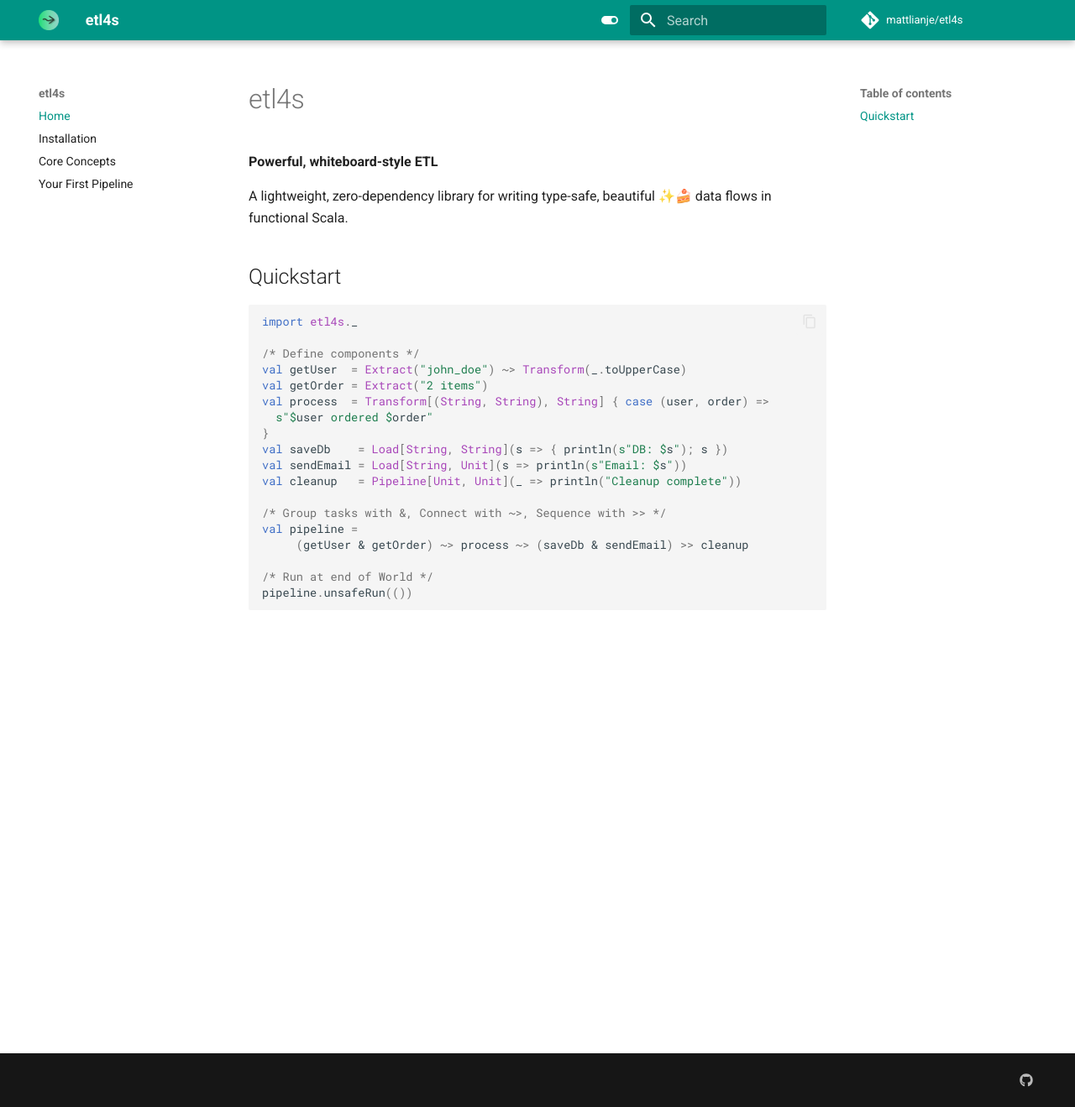
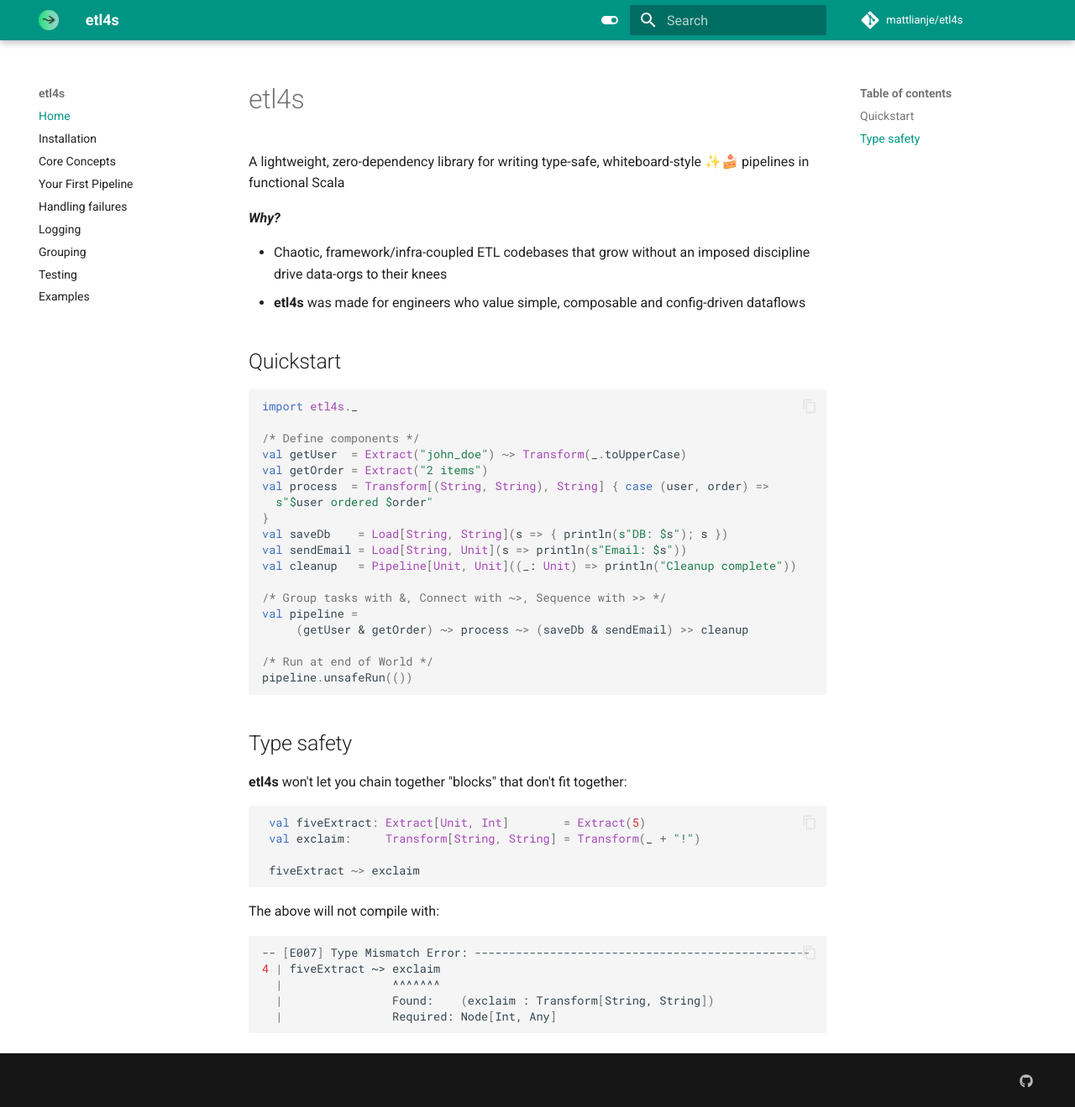
Before and after one commit to mattlianje/etl4s, an MkDocs documentation site: the page built from docs/index.md, in a window 1280 px wide and 1319 px high. Shown: the whole window at 84% size. Built offline with MkDocs 1.6.1 and Material for MkDocs 9.7.7, drawn with Linux system fonts in a browser that asks for light colours; comment, search, counter and statistics services are not loaded.

Commit message:
feat: update site

````diff
--- a/docs/index.md
+++ b/docs/index.md
@@ -1,8 +1,11 @@
 # etl4s
 
-**Powerful, whiteboard-style ETL**
+A lightweight, zero-dependency library for writing type-safe, whiteboard-style ✨🍰 pipelines in functional Scala
 
-A lightweight, zero-dependency library for writing type-safe, beautiful ✨🍰  data flows in functional Scala.
+_**Why?**_
+
+- Chaotic, framework/infra-coupled ETL codebases that grow without an imposed discipline drive data-orgs to their knees
+- **etl4s** was made for engineers who value simple, composable and config-driven dataflows
 
 ## Quickstart
 ```scala
@@ -25,3 +28,20 @@
 /* Run at end of World */
 pipeline.unsafeRun(())
 ```
+
+## Type safety
+**etl4s** won't let you chain together "blocks" that don't fit together:
+```scala
+ val fiveExtract: Extract[Unit, Int]        = Extract(5)
+ val exclaim:     Transform[String, String] = Transform(_ + "!")
+
+ fiveExtract ~> exclaim
+```
+The above will not compile with:
+```shell
+-- [E007] Type Mismatch Error: -------------------------------------------------
+4 | fiveExtract ~> exclaim
+  |                ^^^^^^^
+  |                Found:    (exclaim : Transform[String, String])
+  |                Required: Node[Int, Any]
+```
--- a/mkdocs.yml
+++ b/mkdocs.yml
@@ -29,6 +29,11 @@
   - Installation: installation.md
   - Core Concepts: core-concepts.md
   - Your First Pipeline: first-pipeline.md
+  - Handling failures: failures.md
+  - Logging: logs.md
+  - Grouping: tasks.md
+  - Testing: testing.md
+  - Examples: examples.md
 markdown_extensions:
   - pymdownx.highlight:
       anchor_linenums: true
@@ -37,6 +42,9 @@
   - pymdownx.superfences
   - attr_list
   - md_in_html
+  - toc:
+      permalink: true
+      toc_depth: 3
 repo_name: mattlianje/etl4s
 repo_url: https://github.com/mattlianje/etl4s
 extra:
````
Also changed, not shown: other parts of docs/index.md (+1 -1 lines), docs/core-concepts.md (+0 -17 lines).
